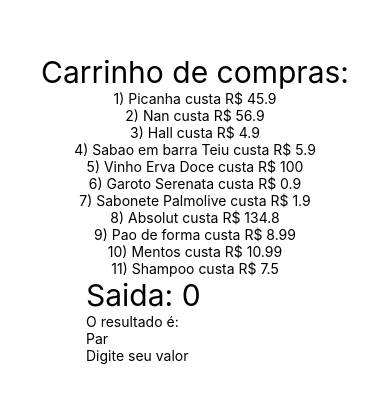
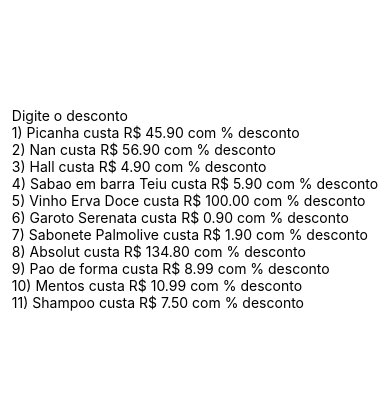
Before and after one commit to lucascarrafa/react-univc, a React Native app in the folder exercicios/: screen / in a window 390 px wide. Shown: the part 213-616 px from the top of the page. Built offline with nearby package versions, Linux system fonts and the light colour scheme.

Commit message:
aula-030520222019

```diff
--- a/exercicios/App.js
+++ b/exercicios/App.js
@@ -11,7 +11,6 @@
 
 export default () => (
     <View style={tela.App}>
-        <Produtos></Produtos>
         <EntradaDados></EntradaDados>
     </View>
 )
--- a/exercicios/componentes/EntradaDados.js
+++ b/exercicios/componentes/EntradaDados.js
@@ -2,21 +2,29 @@
 import { View, TextInput, Text } from 'react-native'
 import Estilo from './estilo'
 import VerificaImparPar from './ParImpar'
+import produtos from './produtos/listaprodutos'
 
 export default () => {
     const [valor, setValor] = useState('')
-    function multiplica(){
-        return valor*7
+    function obterListaDesconto(){
+        return produtos.map(p =>{
+            return(
+                <Text key={p.id}>
+                    {p.id}) {p.nome} custa R$ {(p.preco-p.preco*(valor/100)).toFixed(2)} com {valor}% desconto
+                </Text>
+            )
+        }
+        )
     }
+
     return(
         <View>
-            <Text style={Estilo.fontGrande}>Saida: {multiplica()}</Text>
-            <VerificaImparPar num={valor}></VerificaImparPar>
             <TextInput
-            placeholder='Digite seu valor'
+            placeholder='Digite o desconto'
             value={valor}
             onChangeText={valor => setValor(valor)}>
             </TextInput>
+            {obterListaDesconto()}
         </View>
     )
 }
```
